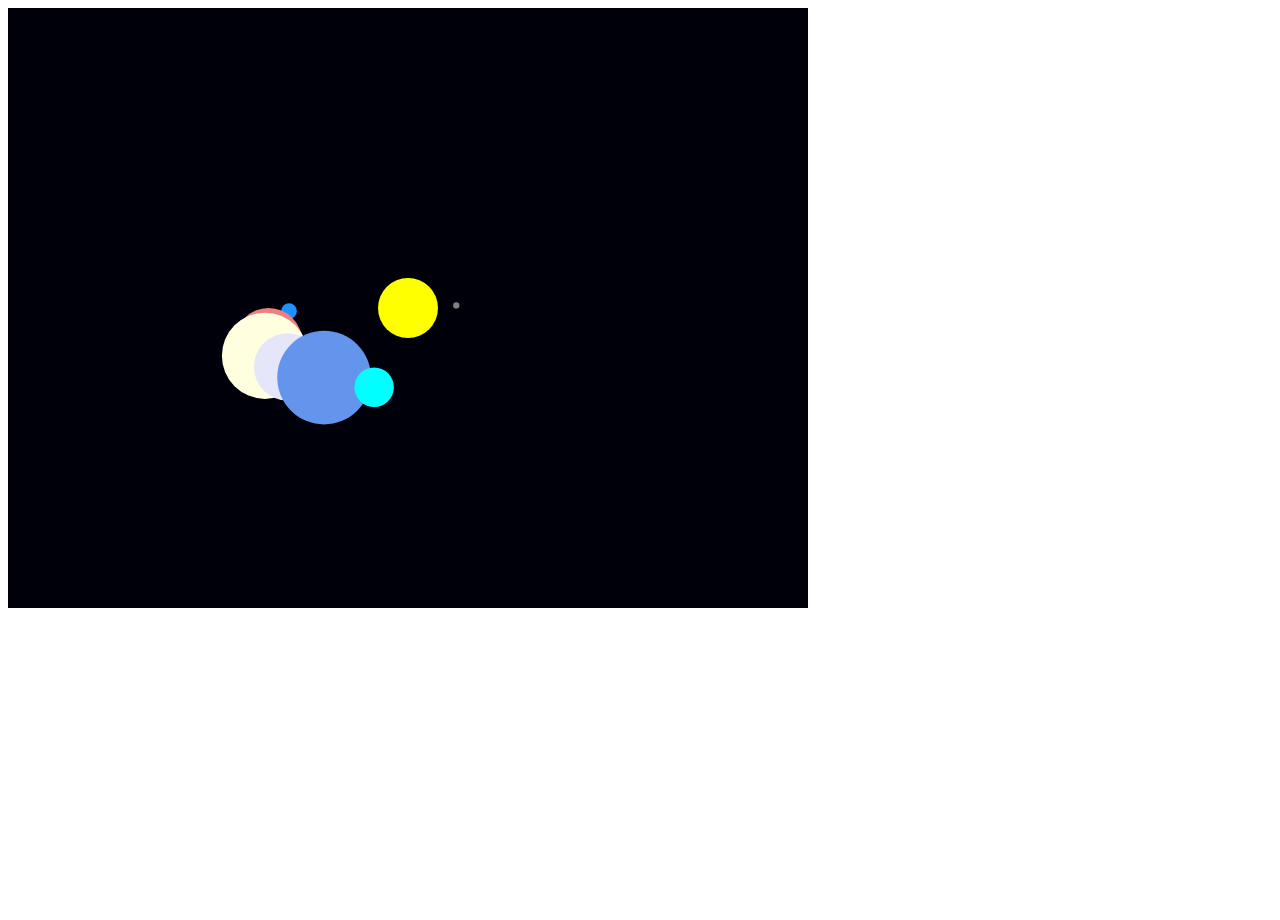
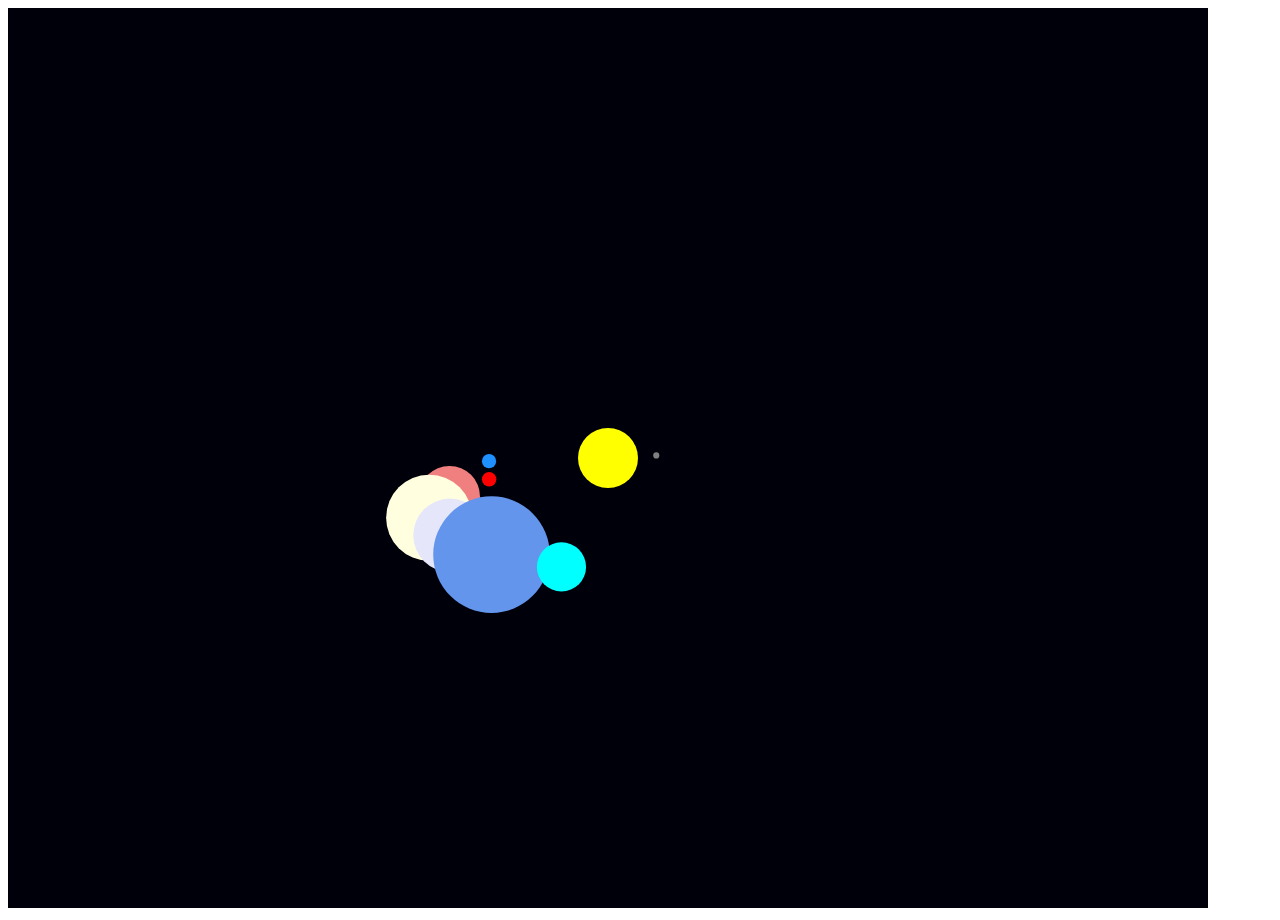
Before and after one commit to Gumerov-Vadim/simple-solar-system-using-canvas, a plain HTML site: page index.html in a window 1280 px wide. Before the commit the page ends 800 px from the top, so only its background shows below. Drawn offline with Linux system fonts and the light colour scheme.

Commit message:
changed planets sizes

```diff
--- a/index.html
+++ b/index.html
@@ -7,7 +7,7 @@
     <link rel="icon" type="image/x-icon" href="./images/sun.png">
 </head>
 <body>
-    <canvas id="solarSystem" width="800" height="600"></canvas>
+    <canvas id="solarSystem" width="1200" height="900"></canvas>
     <script src="./scripts/scripts.js"></script>
 </body>
 </html>
--- a/scripts/scripts.js
+++ b/scripts/scripts.js
@@ -10,18 +10,18 @@ class Planet{
         this.name = name;
     }
 }
-const sun = { x: 400, y: 300, radius: 30, color: "yellow", name:"sun", depth: 1 };
+const sun = { x: 600, y: 450, radius: 30, color: "yellow", name:"sun", depth: 1 };
 
 const planets = [
     new Planet(50,5,"gray",0.02,0,"mercury"),
     new Planet(80,8,"orange",0.015,0,"venera"),
     new Planet(120,9,"#1E90FF",0.01,0,"earth"),
     new Planet(160,7,"red",0.008,0,"mars"),
-    new Planet(220,20,"#F08080",0.0075,0,"jupiter"),
-    new Planet(280,18,"#FFFFE0",0.007,0,"saturn"),
-    new Planet(320,11,"#E6E6FA",0.0065,0,"uran"),
-    new Planet(360,12,"#6495ED",0.006,0,"neptun"),
-    new Planet(400,4,"cyan",0.0055,0,"pluton"),
+    new Planet(250,20,"#F08080",0.0075,0,"jupiter"),
+    new Planet(350,18,"#FFFFE0",0.007,0,"saturn"),
+    new Planet(420,11,"#E6E6FA",0.0065,0,"uran"),
+    new Planet(500,12,"#6495ED",0.006,0,"neptun"),
+    new Planet(550,4,"cyan",0.0055,0,"pluton"),
 ];
 planets.push(sun);
 
@@ -61,7 +61,7 @@ function drawPlanet(planet) {
     ctx.beginPath();
     // ctx.arc(x, y, planet.radius *(2 + Math.sin(planet.angle))/2, 0, Math.PI * 2);
     // ctx.arc(x, y, planet.radius *(planet.distance*2 + planet.depth)/(2*planet.distance), 0, Math.PI * 2);
-    ctx.arc(x, y, planet.radius*(2+ Math.sin(cameraAngle))/2 *(2 + Math.sin(planet.angle))**(planet.distance/200)/2, 0, Math.PI * 2);
+    ctx.arc(x, y, planet.radius*(2+ Math.sin(cameraAngle))/2 *(2 + Math.sin(planet.angle))**(planet.distance/250)/2, 0, Math.PI * 2);
     ctx.fillStyle = planet.color;
     ctx.fill();
     ctx.closePath();
```
